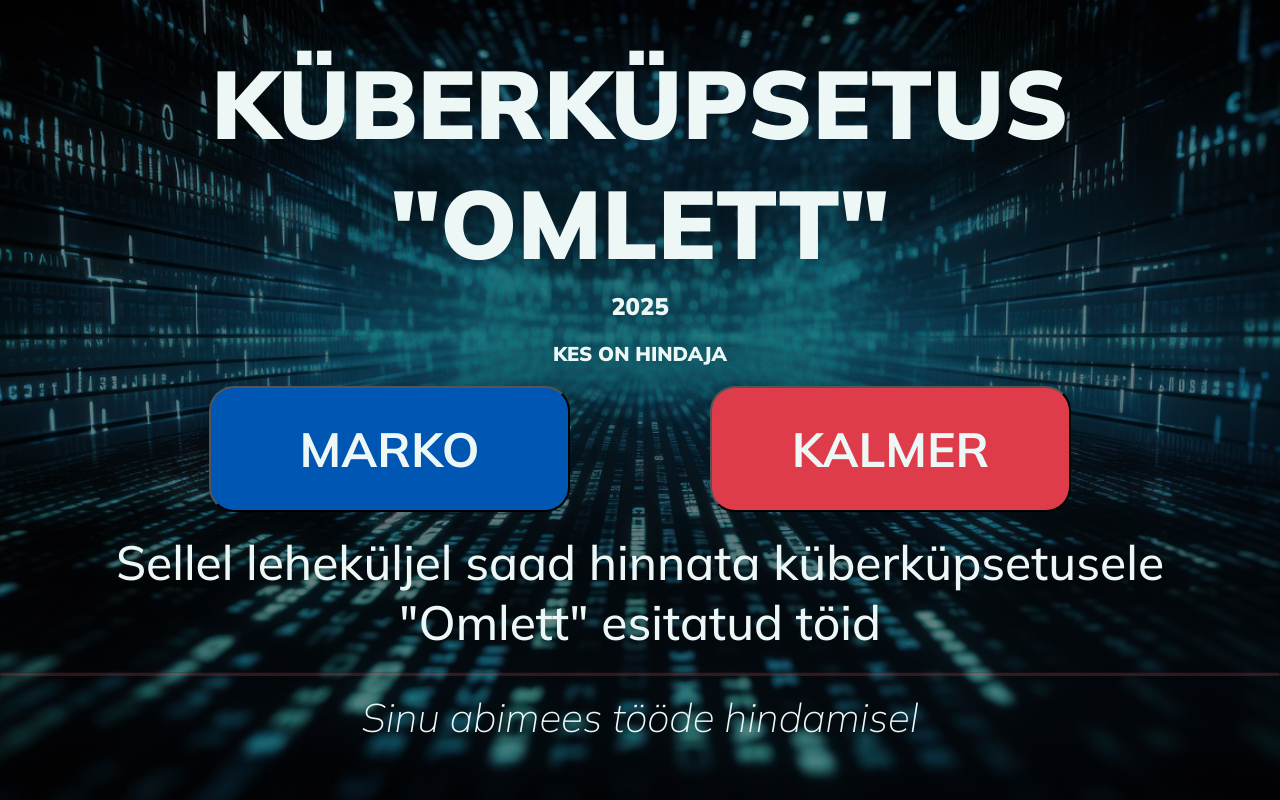
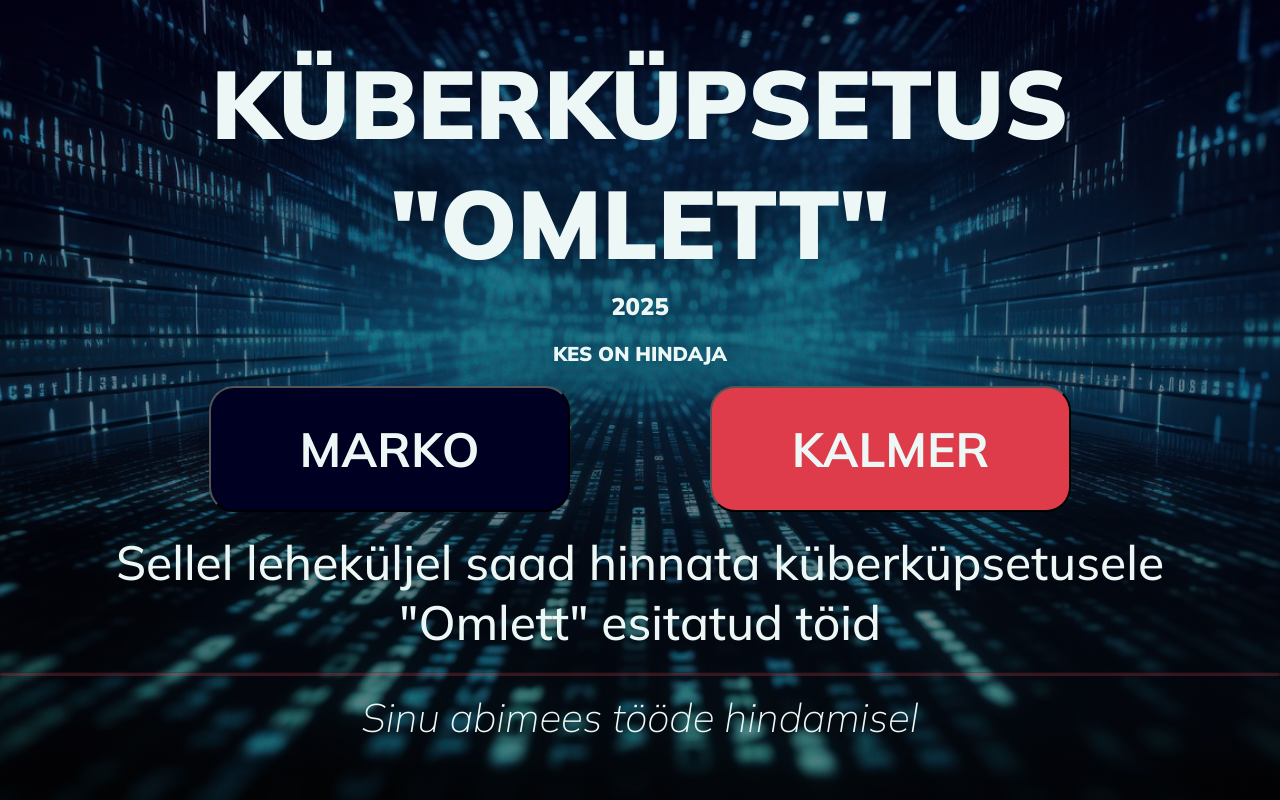
Before and after one commit to KaarelVv/grading_system, a React (Create React App) app: page / in a window 1280 px wide. In both pictures the pointer is over the button "MARKO". Built offline with nearby package versions, Linux system fonts and the light colour scheme.

Commit message:
Esilehe värvid parandatud

```diff
--- a/src/components/pages/Home.css
+++ b/src/components/pages/Home.css
@@ -1,7 +1,7 @@
 
 .Home {
     background: linear-gradient(
-        rgba(0, 0, 0, 0.5),
+        rgba(0, 0, 34, 0.5),
         rgba(0, 0, 0, 0.5)
       ),url('./background.jpeg');
     background-size: cover;
@@ -70,7 +70,7 @@
   }
 
   .button:hover {
-    background-color: #0056b3;
+    background-color: #000022;
   }
 
   .tekst1 {
```
